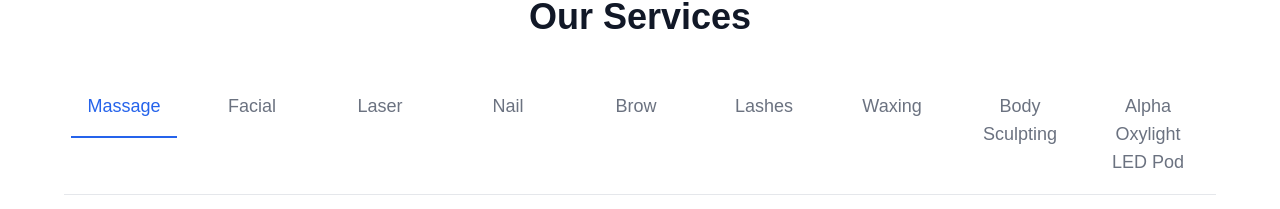
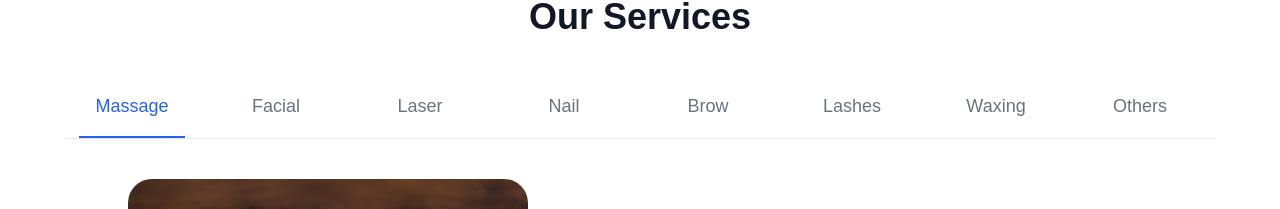
Before and after one commit to ice188/ojas, a Next.js app in the folder ojas/: page / in a window 1280 px wide. Shown: the part 591-800 px from the top of the page. Built offline with nearby package versions, Linux system fonts and the light colour scheme.

Commit message:
need to do: bullet

```diff
--- a/ojas/src/data/service-data.ts
+++ b/ojas/src/data/service-data.ts
@@ -22,8 +22,7 @@ export interface ServiceData {
   brow: Category;
   lashes: Category;
   waxing: Category;
-  "body-sculpting": Category;
-  "oxylight-led": Category;
+  others: Category;
 }
 
 export const serviceData: ServiceData = {
@@ -399,9 +398,10 @@ export const serviceData: ServiceData = {
     ],
   },
 
-  "body-sculpting": {
-    name: "Body Sculpting",
+  others: {
+    name: "Others",
     img_url: "/placeholder.png",
+    description: "Discover our exclusive range of transformative services that offer unique solutions for body contouring, rejuvenation, and wellness. These high-end treatments utilize cutting-edge technology and innovative methods to deliver exceptional, targeted results. Whether you're seeking muscle sculpting, relaxation, or revitalization, these services cater to your every need with an emphasis on luxurious care and advanced techniques.",
     services: [
       {
         name: "Body Sculpting",
@@ -418,17 +418,12 @@ export const serviceData: ServiceData = {
           "Postpartum women's abdomen, improving rectus abdominis separation",
         ],
       },
-    ],
-  },
-  "oxylight-led": {
-    name: "Alpha Oxylight LED Pod",
-    img_url: "/placeholder.png",
-    services: [
+
       {
         name: "Alpha Oxylight LED Pod",
         img_url: "/placeholder.png",
         price_range: "100",
-        description: `Pure oxygen LED pod creates a new category of holistic body treatments and improves targeted results by 50% - 200% via the various combinations of, LED light, oxygen, and heat energies for:\n`,
+        description: `Pure oxygen LED pod creates a new category of holistic body treatments and improves targeted results by 50% - 200% via the various combinations of LED light, oxygen, and heat energies for: chronic fatigue syndrome, fibromyalgia, sleep/insomnia, seasonal affective disorder, pain relief - chronic or acute, increased circulation, vitamin d, detoxification/cellulite, cleansing/balancing, relaxation/stress reduction, meditation/calming, energy/revitalize, skin care, weight loss/metabolism, weight management, immune system boost, full body oxygenation, color therapy, aromatherapy, body wrap, clarity/harmony.`,
       },
     ],
   },
--- a/ojas/src/layout.tsx
+++ b/ojas/src/layout.tsx
@@ -1,4 +1,6 @@
 import "../styles/globals.css";
+// eslint-disable-next-line @typescript-eslint/no-unused-vars
+import { SpeedInsights } from "@vercel/speed-insights/next"
 
 export default function RootLayout({
   children,
```
Also changed, not shown: ojas/package.json (+8 -8 lines), 1 other file (tests, documents, lock files or other folders).
